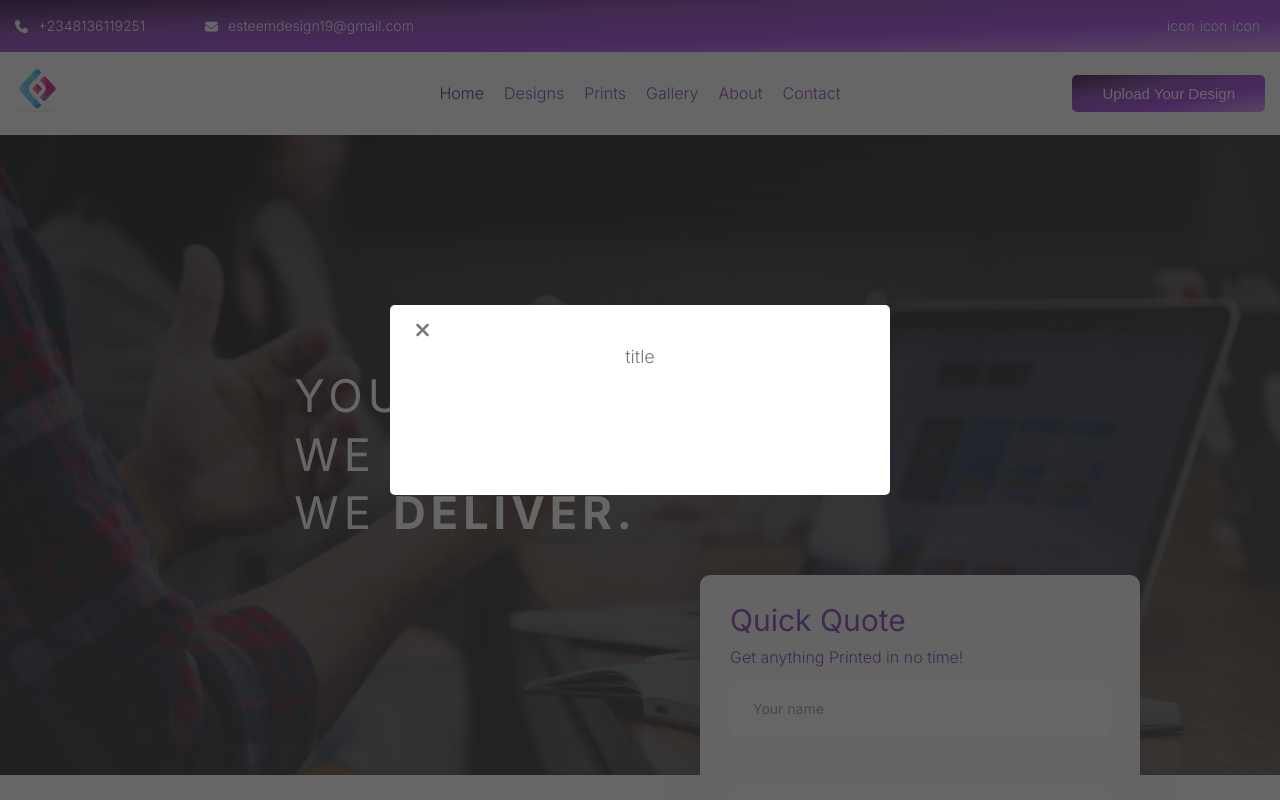
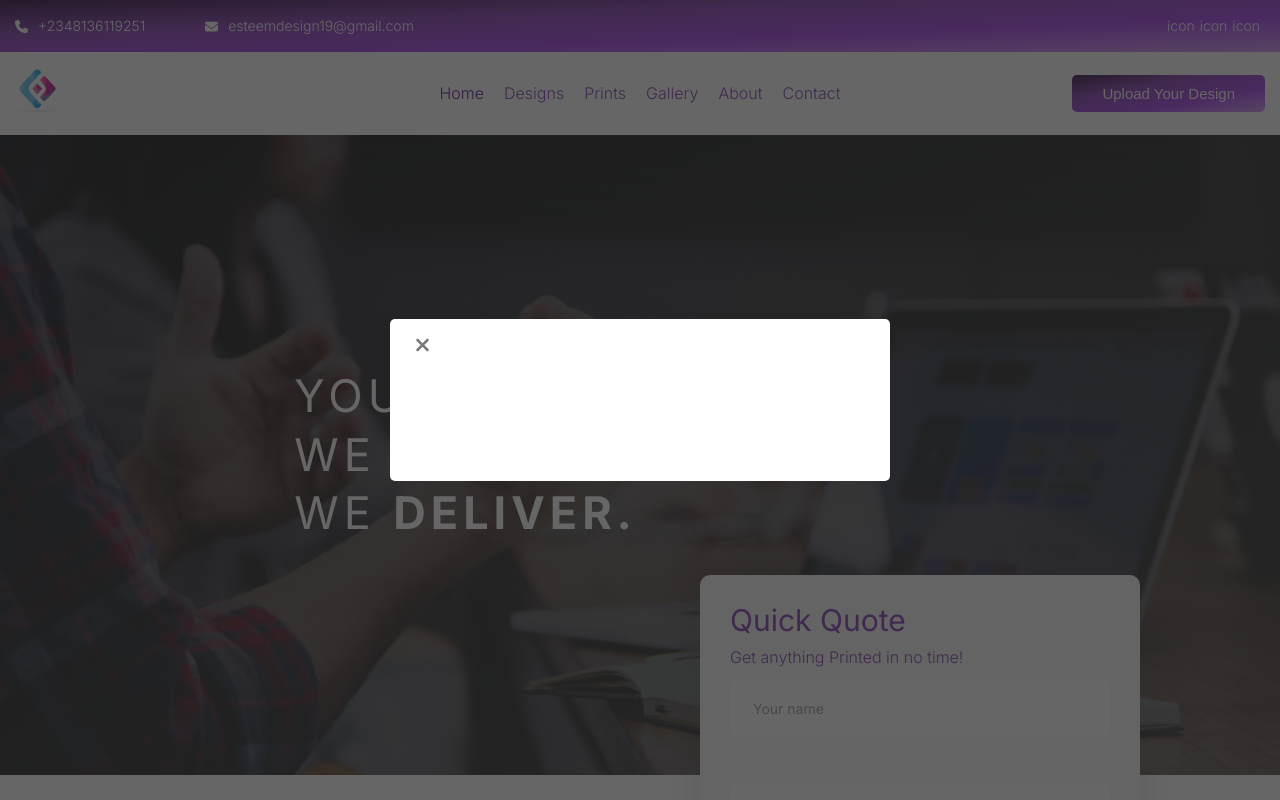
Before and after one commit to esteemayo/next-idesignx, a Next.js app: page / in a window 1280 px wide. Shown: the top 800 px of the page. Built offline with nearby package versions, Linux system fonts and the light colour scheme.

Commit message:
fix: modify

```diff
--- a/src/components/modal/Modal.tsx
+++ b/src/components/modal/Modal.tsx
@@ -79,7 +79,7 @@ const Modal: React.FC<ModalProps> = ({
           <CloseButton onClick={handleClose}>
             <FontAwesomeIcon icon={faTimes} />
           </CloseButton>
-          <Heading>title</Heading>
+          <Heading>{title}</Heading>
         </CloseButtonContainer>
         <Body>{body}</Body>
         <Footer>{footer}</Footer>
```
